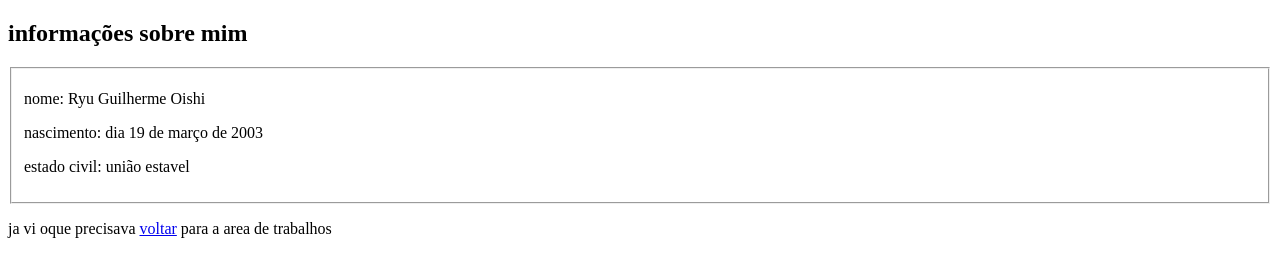
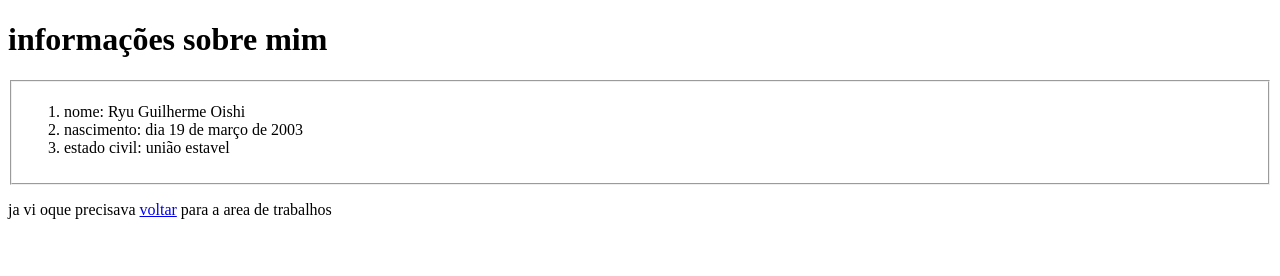
Before and after one commit to KOGVIPER/aula_1, a plain HTML site: page aula1/conta.html in a window 1280 px wide. Drawn offline with Linux system fonts and the light colour scheme.

Commit message:
28/02/25 - 12:58

```diff
--- a/aula1/conta.html
+++ b/aula1/conta.html
@@ -6,11 +6,15 @@
   <title>Eu</title>
 </head>
 <body>
-  <h2>informações sobre mim</h2>
+  <h1>informações sobre mim</h1>
   <fieldset>
-    <p>nome: Ryu Guilherme Oishi</p>
-    <p>nascimento: dia 19 de março de 2003</p>
-    <p>estado civil: união estavel</p>
+    <nav>
+      <ol>
+    <li>nome: Ryu Guilherme Oishi</li>
+    <li>nascimento: dia 19 de março de 2003</li>
+    <li>estado civil: união estavel</li>
+  </ol>
+  </nav>
   </fieldset>
     <p>ja vi oque precisava <a href="index.html">voltar</a>
       para a area de trabalhos
```
Also changed, not shown: aula1/index.html (+10 -0 lines).
